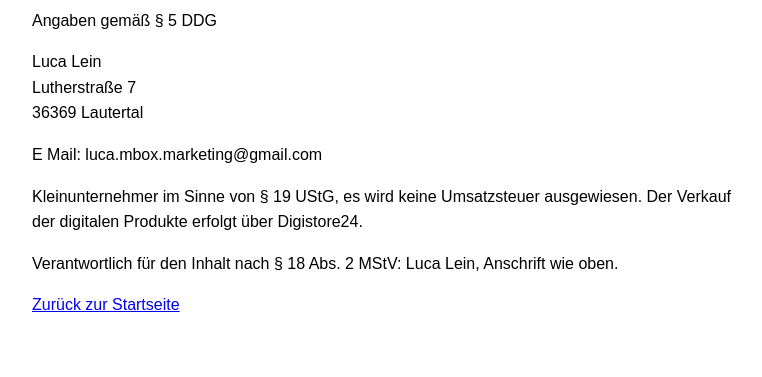
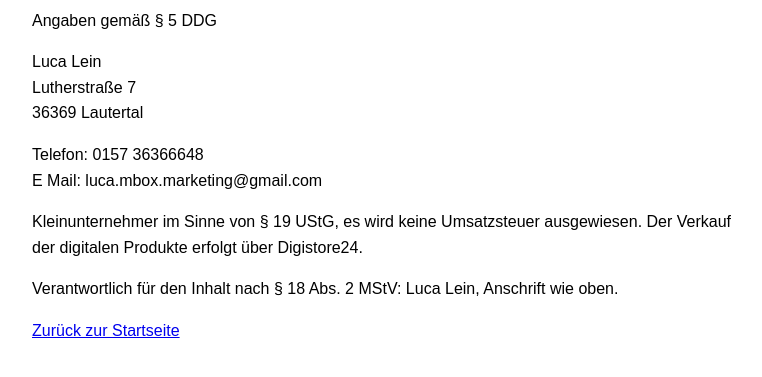
Before and after one commit to tabellenhelfer/tabellenhelfer.github.io, a plain HTML site: page impressum.html in a window 1280 px wide. Shown: the part 89-466 px from the top of the page, without its empty margins (258-1020 px from the left). Drawn offline with Linux system fonts and the light colour scheme.

Commit message:
Add files via upload

```diff
--- a/impressum.html
+++ b/impressum.html
@@ -2,7 +2,7 @@
 <h1>Impressum</h1>
 <p>Angaben gemäß § 5 DDG</p>
 <p>Luca Lein<br>Lutherstraße 7<br>36369 Lautertal</p>
-<p>E Mail: luca.mbox.marketing@gmail.com</p>
+<p>Telefon: 0157 36366648<br>E Mail: luca.mbox.marketing@gmail.com</p>
 <p>Kleinunternehmer im Sinne von § 19 UStG, es wird keine Umsatzsteuer ausgewiesen. Der Verkauf der digitalen Produkte erfolgt über Digistore24.</p>
 <p>Verantwortlich für den Inhalt nach § 18 Abs. 2 MStV: Luca Lein, Anschrift wie oben.</p>
 <p><a href="index.html">Zurück zur Startseite</a></p></body></html>
```
